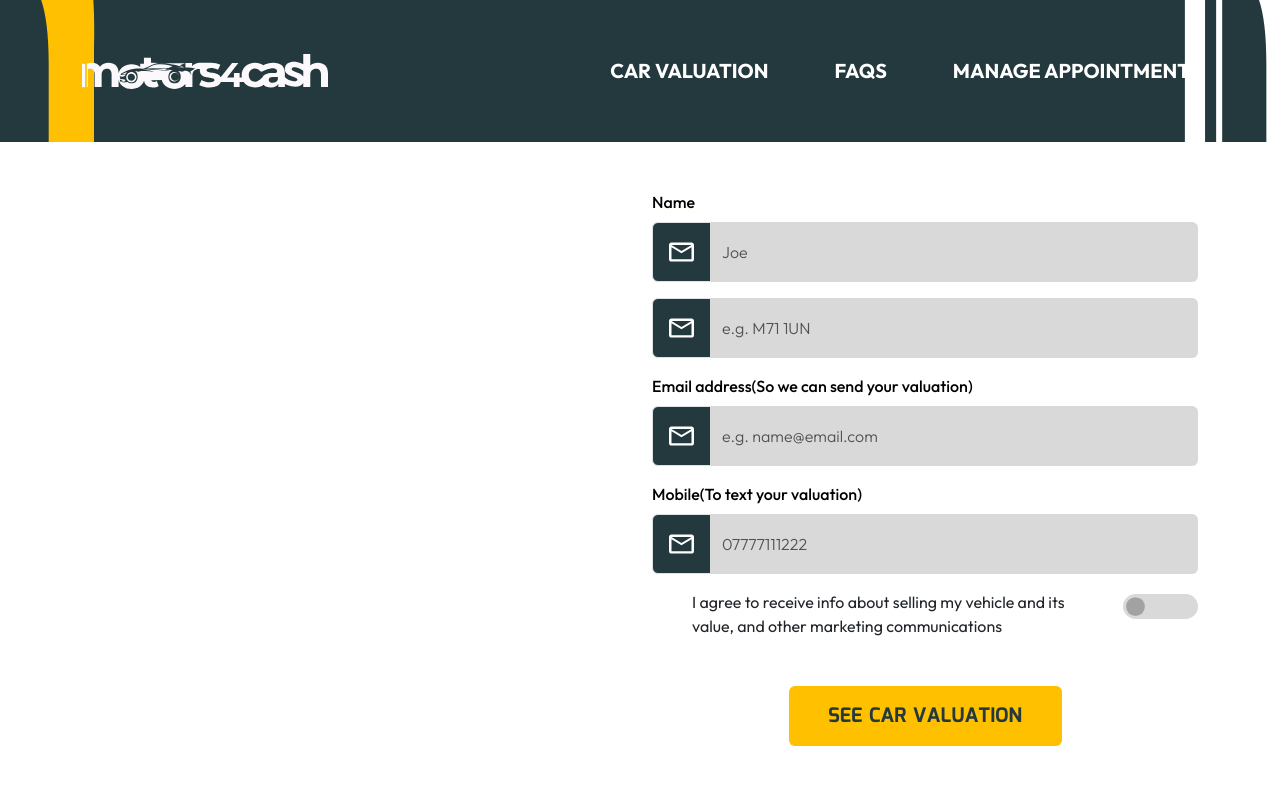
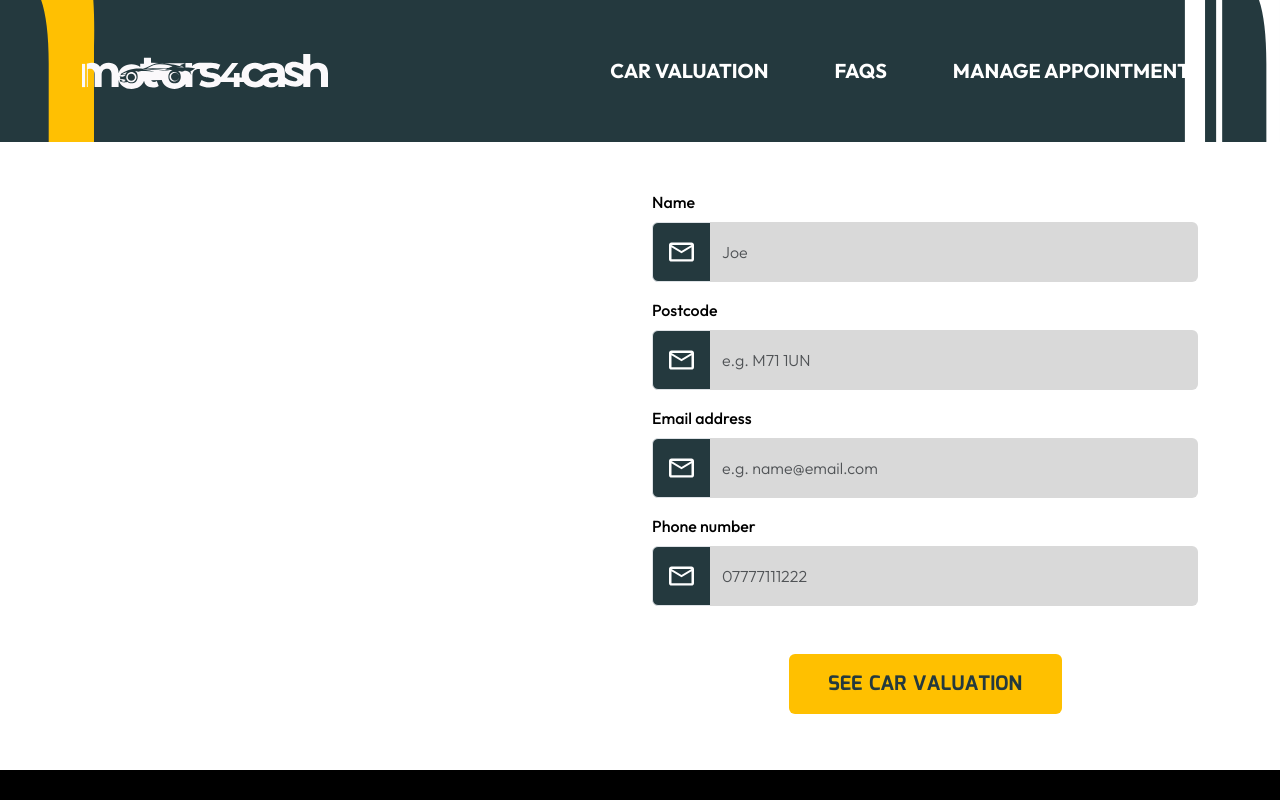
Before and after one commit to Strike1031/motors4cash, a React (Create React App) app: page /book/1 in a window 1280 px wide. Shown: the top 800 px of the page. Built offline with nearby package versions, Linux system fonts and the light colour scheme.

Commit message:
update UI - 6

```diff
--- a/src/pages/BookPage.js
+++ b/src/pages/BookPage.js
@@ -130,7 +130,9 @@ export default function BookPage() {
                                             value={newName}
                                         />
                                     </InputGroup>
-
+                                </div>
+                                <div className='text-start mb-3'>
+                                    <Form.Label>Postcode</Form.Label>
                                     <InputGroup className="mb-3">
                                         <InputGroup.Text id="basic-addon1"><Image src={MailLineIcon} width="25" /></InputGroup.Text>
                                         <Form.Control
@@ -143,7 +145,7 @@ export default function BookPage() {
                                     </InputGroup>
                                 </div>
                                 <div className='text-start mb-3'>
-                                    <Form.Label>Email address(So we can send your valuation)</Form.Label>
+                                    <Form.Label>Email address</Form.Label>
                                     <InputGroup className="mb-3">
                                         <InputGroup.Text id="basic-addon1"><Image src={MailLineIcon} width="25" /></InputGroup.Text>
                                         <Form.Control
@@ -158,7 +160,7 @@ export default function BookPage() {
                                 </div>
 
                                 <div className='text-start mb-3'>
-                                    <Form.Label>Mobile(To text your valuation)</Form.Label>
+                                    <Form.Label>Phone number</Form.Label>
                                     <InputGroup className="mb-3">
                                         <InputGroup.Text id="basic-addon1"><Image src={MailLineIcon} width="25" /></InputGroup.Text>
                                         <Form.Control
@@ -170,7 +172,7 @@ export default function BookPage() {
                                         />
                                     </InputGroup>
                                 </div>
-                                <div className='text-start mb-3'>
+                                {/* <div className='text-start mb-3'>
                                     <Form.Group className="mb-3">
                                         <Form.Check
                                             required
@@ -180,7 +182,7 @@ export default function BookPage() {
                                             feedbackType="invalid"
                                         />
                                     </Form.Group>
-                                </div>
+                                </div> */}
                                 <div className='text-center mt-5'>
                                     <Button className='bg-yellow border border-0 submit-button w-50' onClick={submitButton}>SEE CAR VALUATION</Button>
                                 </div>
```
